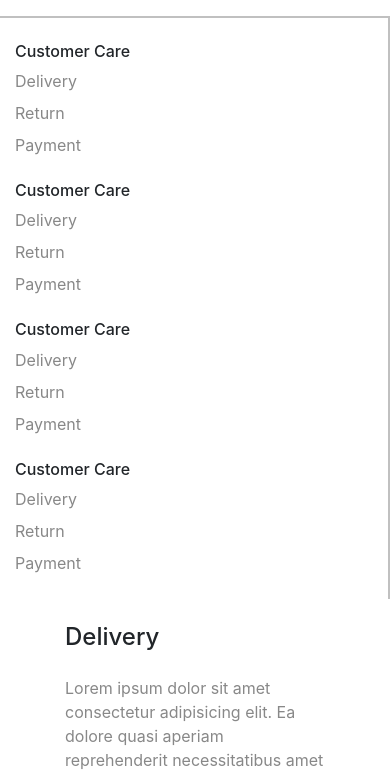
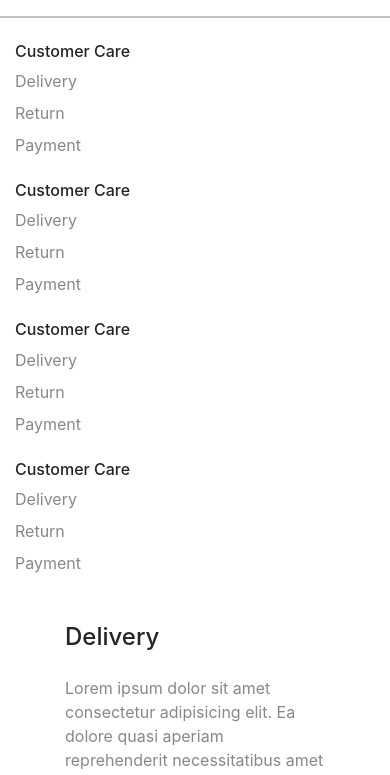
Before and after one commit to mahmoudbebo18/Freelancer, a plain HTML site: page information.html in a window 390 px wide. Shown: the part 62-837 px from the top of the page. Drawn offline with Linux system fonts and the light colour scheme.

Commit message:
info responsive

```diff
--- a/css/style.scss
+++ b/css/style.scss
@@ -339,6 +339,9 @@ footer {
   border-bottom: 2px solid #c0c0c0;
   .col-lg-3 {
     border-right: 2px solid #c0c0c0;
+    @media(max-width:991px){
+      border: none;
+    }
     .info_links {
       margin-top: 24px;
       a {
```
Also changed, not shown: css/style.css, 1 other file.
